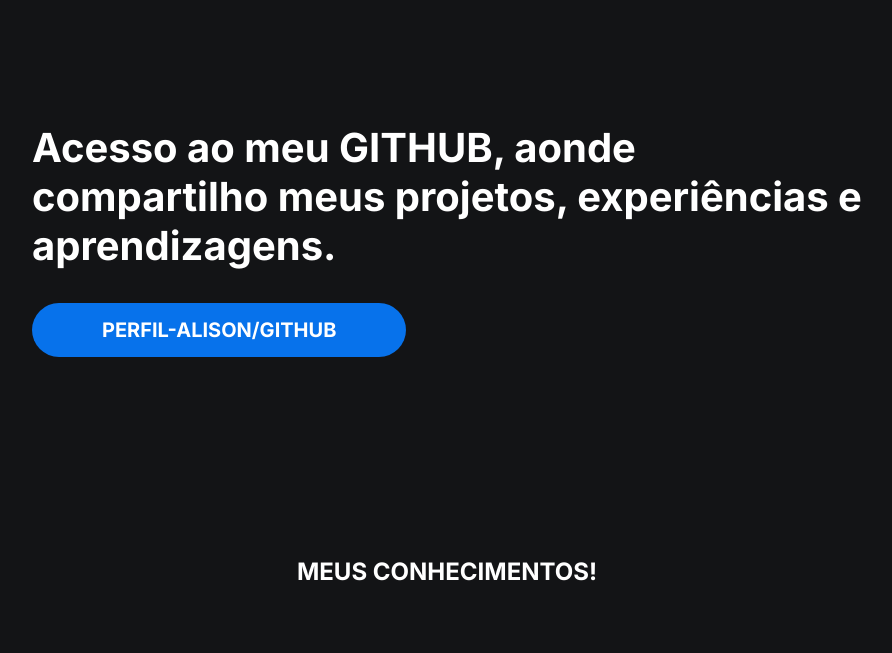
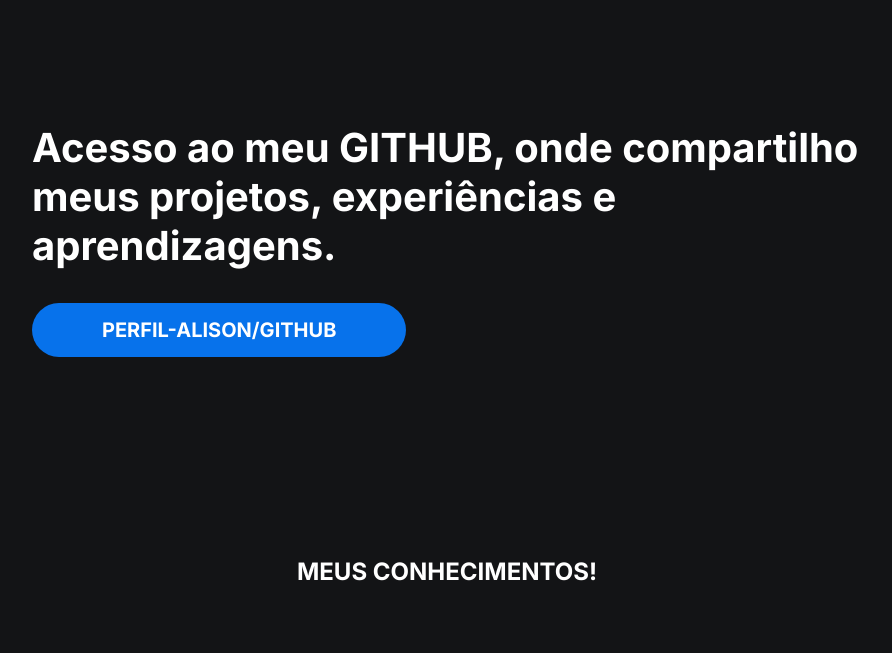
Before and after one commit to Alisongaldino/landing-page-acesso_github-html-css, a plain HTML site: page index.html in a window 1280 px wide. Shown: the part 114-767 px from the top of the page, without its empty margins (193-1085 px from the left). Drawn offline with Linux system fonts and the light colour scheme.

Commit message:
Update index.html

```diff
--- a/index.html
+++ b/index.html
@@ -24,7 +24,7 @@
 
 
         <div class="action-title">
-            <h2>Acesso ao meu GITHUB, aonde compartilho meus projetos, experiências e aprendizagens.</h2>
+            <h2>Acesso ao meu GITHUB, onde compartilho meus projetos, experiências e aprendizagens.</h2>
             <a class="button" href="https://github.com/Alisongaldino" target="action-title">Perfil-ALISON/GITHUB</a>
         </div>
 
```
